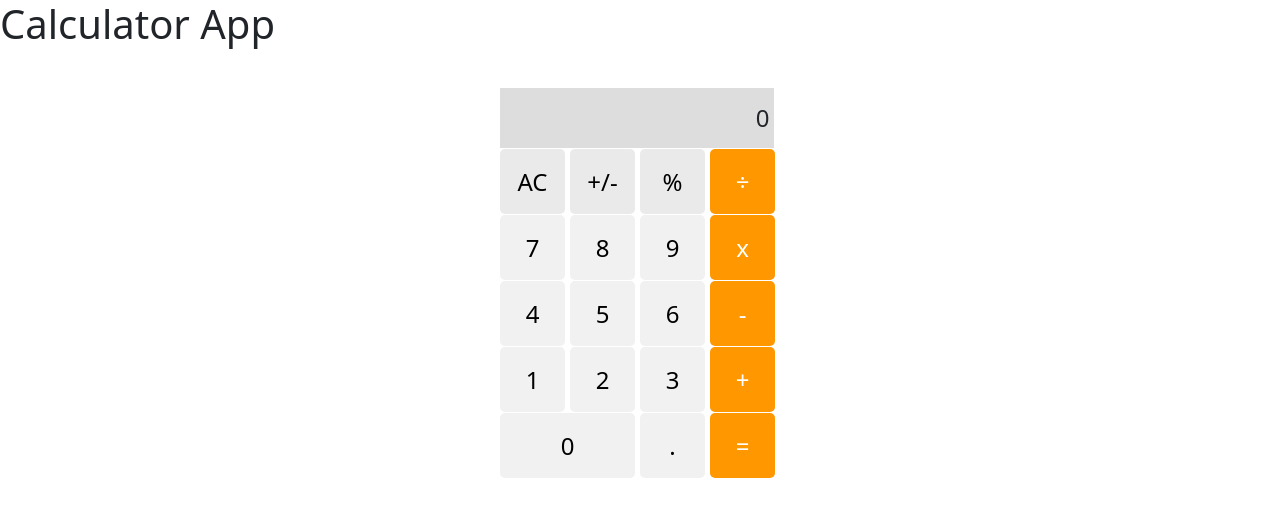
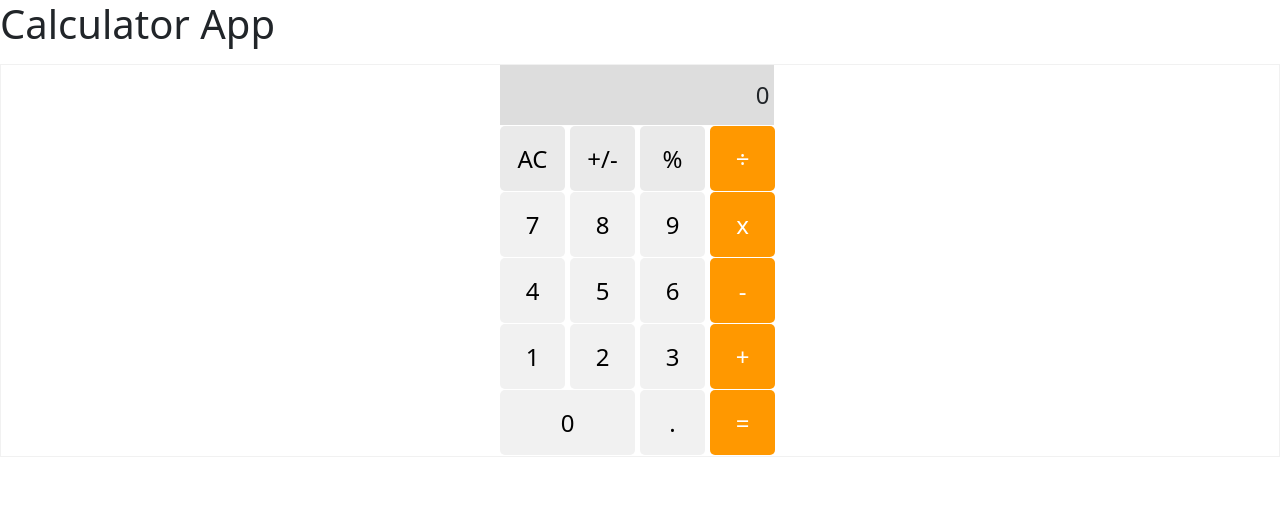
Before and after one commit to Mike111222/math-magicians, a React (Create React App) app: page /calculator in a window 1280 px wide. Shown: the top 516 px of the page. Built offline with nearby package versions, Linux system fonts and the light colour scheme.

Commit message:
Update Calculator.css

```diff
--- a/src/components/Calculator.css
+++ b/src/components/Calculator.css
@@ -2,7 +2,9 @@
   display: flex;
   flex-direction: column;
   align-items: center;
-  margin-top: 40px;
+  width: 100%;
+  border: 0.5px solid #f1f1f1;
+  margin-top: 1rem;
 }
 
 .screen {
```
